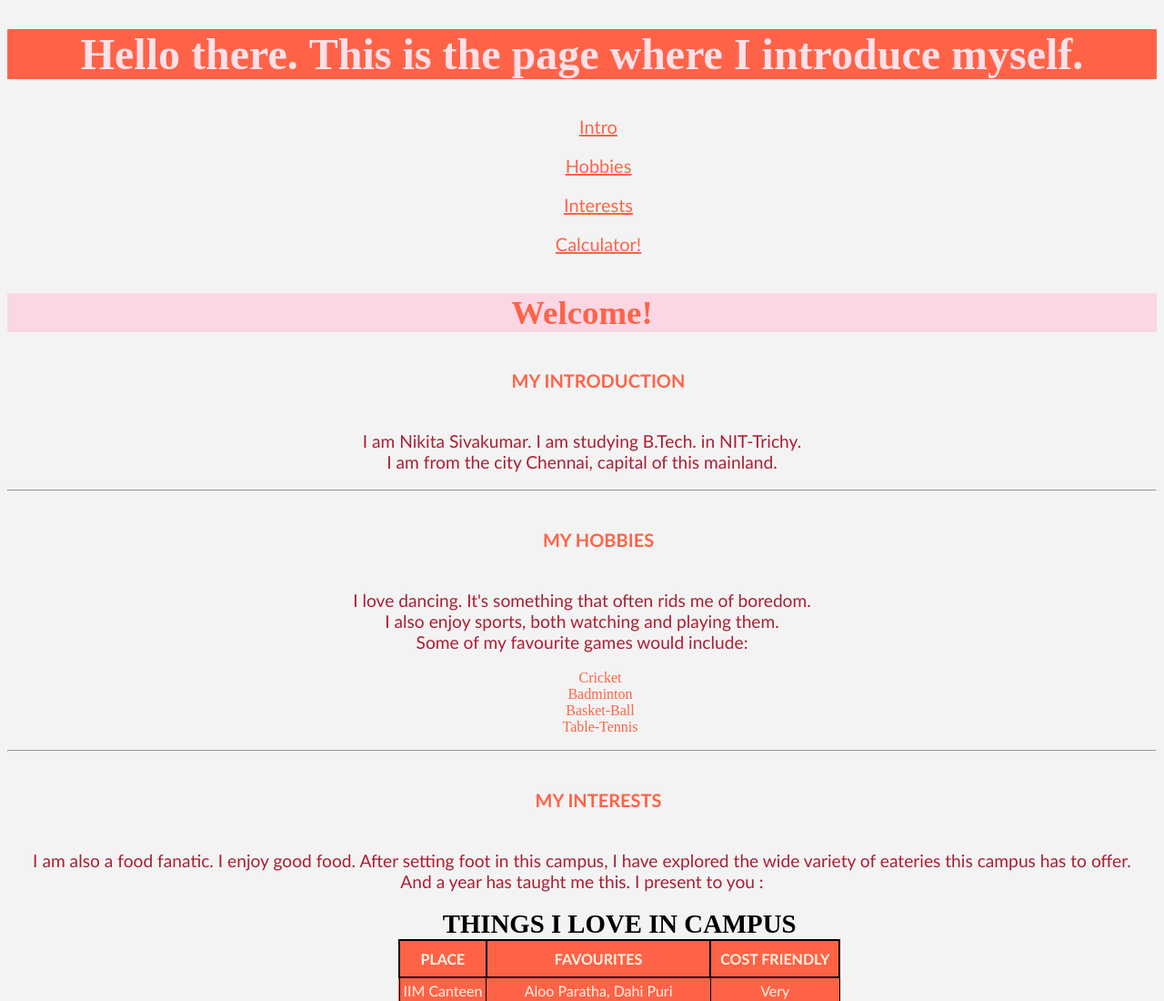
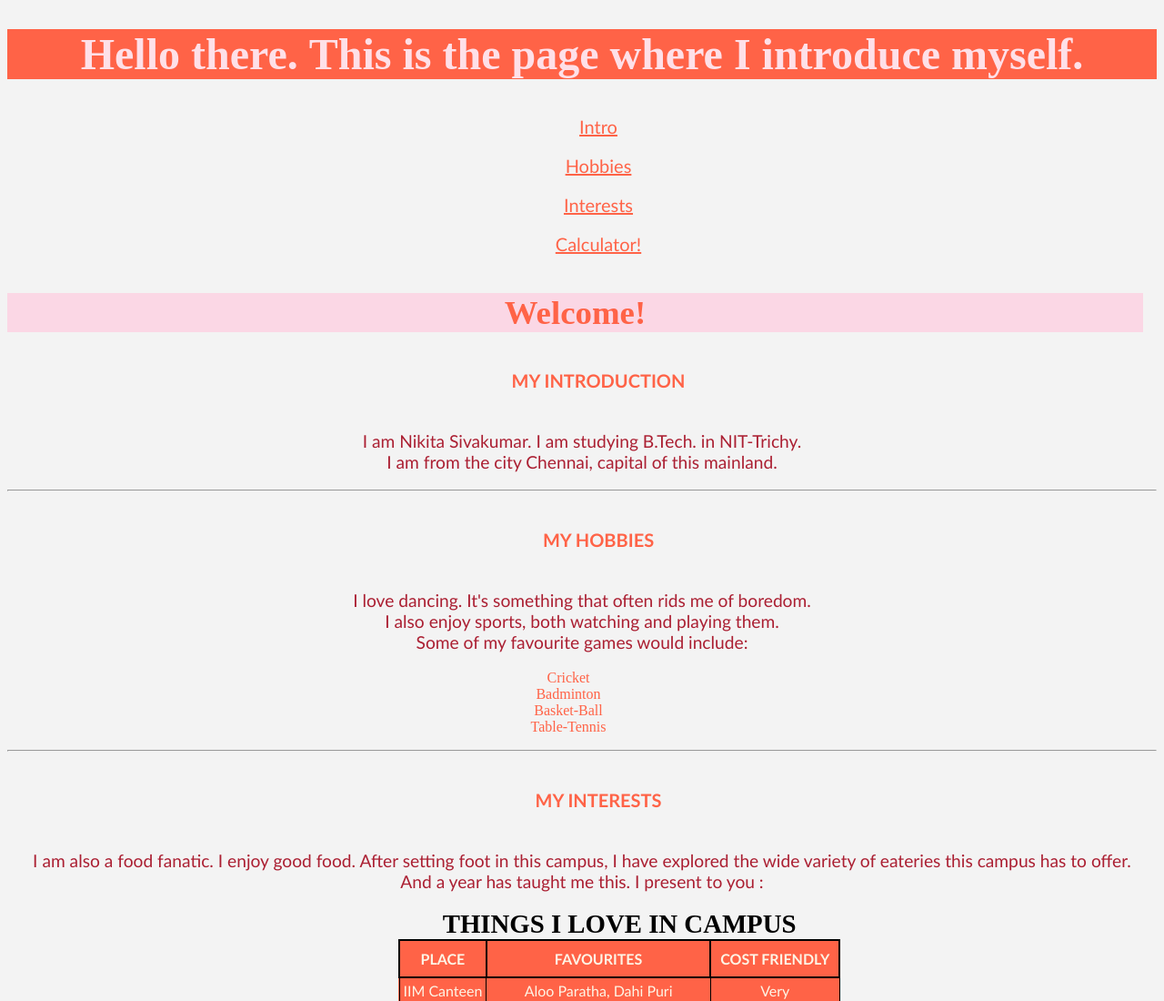
Before and after one commit to nikki30/Handling_HTML, a plain HTML site: page index.html in a window 1280 px wide. Shown: the top 1100 px of the page at 91% size. Drawn offline with Linux system fonts and the light colour scheme.

Commit message:
My Final Index
Includes: Intro And Calculator!

```diff
--- a/index.html
+++ b/index.html
@@ -17,7 +17,8 @@
 {text-align:center;
  list-style-position:inside;
  list-style-type:none;
- color: Tomato;
+color: Tomato;
+margin-right: 70px;
 }
 h1
 {Background-color: Tomato;
@@ -32,6 +33,7 @@ color:Tomato;
 text-align: center;
 Font-family:gabriola	;
 Font-size: 230%;
+margin-right:15px;
 }
 h3
 {
```
